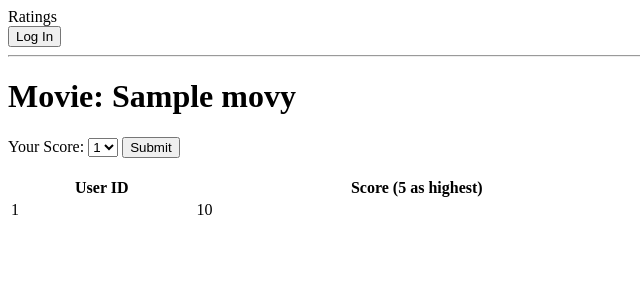
After one commit to Joronimo/ratings-database-sqlalchemy, a Flask app: page /movies/1 in a window 1280 px wide. The commit adds this page. Shown: the top 300 px of the page, without its empty margins (0-640 px from the left). Run offline with Flask 2, Linux system fonts and the light colour scheme; tables that the repository leaves empty hold one stand-in row (values such as "Sample post").

Commit message:
show movie info, list movie pages, add ratings to movies, and added login and out button feature

```diff
--- a/server.py
+++ b/server.py
@@ -8,7 +8,7 @@ from flask_debugtoolbar import DebugToolbarExtension
 
 from model import connect_to_db, db, User, Rating, Movie
 
-from seed import *
+# from seed import *
 
 
 app = Flask(__name__)
@@ -25,6 +25,14 @@ app.jinja_env.undefined = StrictUndefined
 @app.route('/')
 def index():
     """Homepage."""
+
+    logout = request.args.get("loggedOut")
+
+    if logout:
+        session.clear()
+        message = Markup("You have been successfully logged out.")
+        flash(message)
+
 
     return render_template("homepage.html")
 
@@ -48,18 +56,22 @@ def processed_registration():
     password = request.form.get("password")
 
     email_users = db.session.query(User.email)
-    emails = email_users.filter(User.email == email)
+    emails = email_users.filter(User.email == email).all()
 
-    # print("LOOK FOR THIS!!!!", emails)
+    print("LOOK FOR THIS!!!!", emails)
 
-    for tup in emails:
-        if email not in tup:
-            user = User(email=email, password=password)
-            db.session.add(user)
-            db.session.commit()
-            return render_template("homepage.html")
-        else:
-            return render_template("login.html")
+    if emails == []:
+        user = User(email=email, password=password)
+        db.session.add(user)
+        db.session.commit()
+        session["user_id"] = user.user_id
+        message = Markup("You are now registered!")
+        flash(message)
+        return render_template("homepage.html")
+    else:
+        message = Markup("You already have an account. Please log in.")
+        flash(message)
+        return render_template("login.html")
 
 
 @app.route("/login")
@@ -89,6 +101,7 @@ def processed_login():
     flash(message)
     return render_template("registration.html")
 
+
 @app.route("/users/<int:user_id>")
 def show_user_info(user_id):
     """from URL with user ID, get all user information and display user page"""
@@ -109,6 +122,74 @@ def show_user_info(user_id):
                                    movies_and_ratings=movie_and_rating_id)
 
 
+@app.route("/movies")
+def show_all_movies():
+
+    movies = Movie.query.order_by(Movie.title).all()
+
+    return render_template("list_all_movies.html", movies=movies)
+
+@app.route("/movies/<int:movie_id>")
+def show_movie_info(movie_id):
+    """from URL with movie ID, get all movie information and display movie page"""
+
+    movie = Movie.query.filter_by(movie_id=movie_id).first()
+
+    list_of_ratings = Rating.query.filter_by(movie_id=movie_id)
+
+    users = []
+    scores = []
+
+    for rating in list_of_ratings:
+        users.append(rating.user.user_id)
+        scores.append(rating.score)
+
+    users_and_scores = zip(users, scores)
+
+    return render_template("movie_info.html", movie=movie,
+                           users_and_scores=users_and_scores)
+
+@app.route("/add-rating", methods=["POST"])
+def add_a_rating():
+    """Add a rating to a movie."""
+
+    if not session["user_id"]:
+        return redirect("/login")
+    else:
+        movie_id = request.form.get("movie_id")
+        rating = request.form.get("score")
+        user_id = session["user_id"]
+
+        user_movie_rating = Rating.query.filter_by(movie_id=movie_id, user_id=user_id).first()
+
+        if user_movie_rating:
+            message = Markup("You have already rated this movie. \
+                This has updated your previous rating.")
+            flash(message)
+
+            user_movie_rating.score = rating
+
+            db.session.add(user_movie_rating)
+
+            db.session.commit()
+
+            return redirect("/movies")
+
+        else:
+            new_rating = Rating(user_id=user_id, movie_id=movie_id, score=rating)
+
+            db.session.add(new_rating)
+
+            db.session.commit()
+            message = Markup("Your rating has been successfully added!")
+            flash(message)
+            return redirect("/movies")
+
+
+
+
+
+
 
 
 
--- a/templates/base.html
+++ b/templates/base.html
@@ -5,6 +5,27 @@
 </head>
 <body>
   Ratings
+
+
+
+{% if "user_id" in session %}
+	<div display: inline-block>
+	 <form action="/">
+	  <input type="submit" name="loggedOut" value="Log Out">
+	</form>
+
+	</div>
+
+{% else %}
+
+	<div display: inline-block>
+	 <form action="/login">
+	  <input type="submit" name="loggedIn" value="Log In">
+	</form>
+
+	</div>
+{% endif %}
+
   <hr>
 
   <div class="flashes">
--- /dev/null
+++ b/templates/movie_info.html
@@ -0,0 +1,36 @@
+{% extends "base.html" %}
+{% block content %}
+
+
+<h1>Movie: {{ movie.title }}</h1>
+
+<form action="/add-rating", method="POST">
+	Your Score:
+	<select name="score">
+		<option value="1">1</option>
+		<option value="2">2</option>
+		<option value="3">3</option>
+		<option value="4">4</option>
+		<option value="5">5</option>
+	</select>
+	<input type="hidden" name="movie_id" value={{ movie.movie_id }}>
+	<input type="submit">
+</form>
+
+
+<table style="width:50%">
+	<tr>
+		<th>User ID</th>
+		<th>Score (5 as highest)</th>
+	</tr>
+	<br>
+	{% for user, score in users_and_scores %}
+	<tr>
+		<td>{{ user }}</td>
+		<td>{{ score }}</td>
+	</tr>
+	{% endfor %}
+</table>
+
+
+{% endblock %}
```
Also changed, not shown: templates/list_all_movies.html (added, +16 -0 lines).
